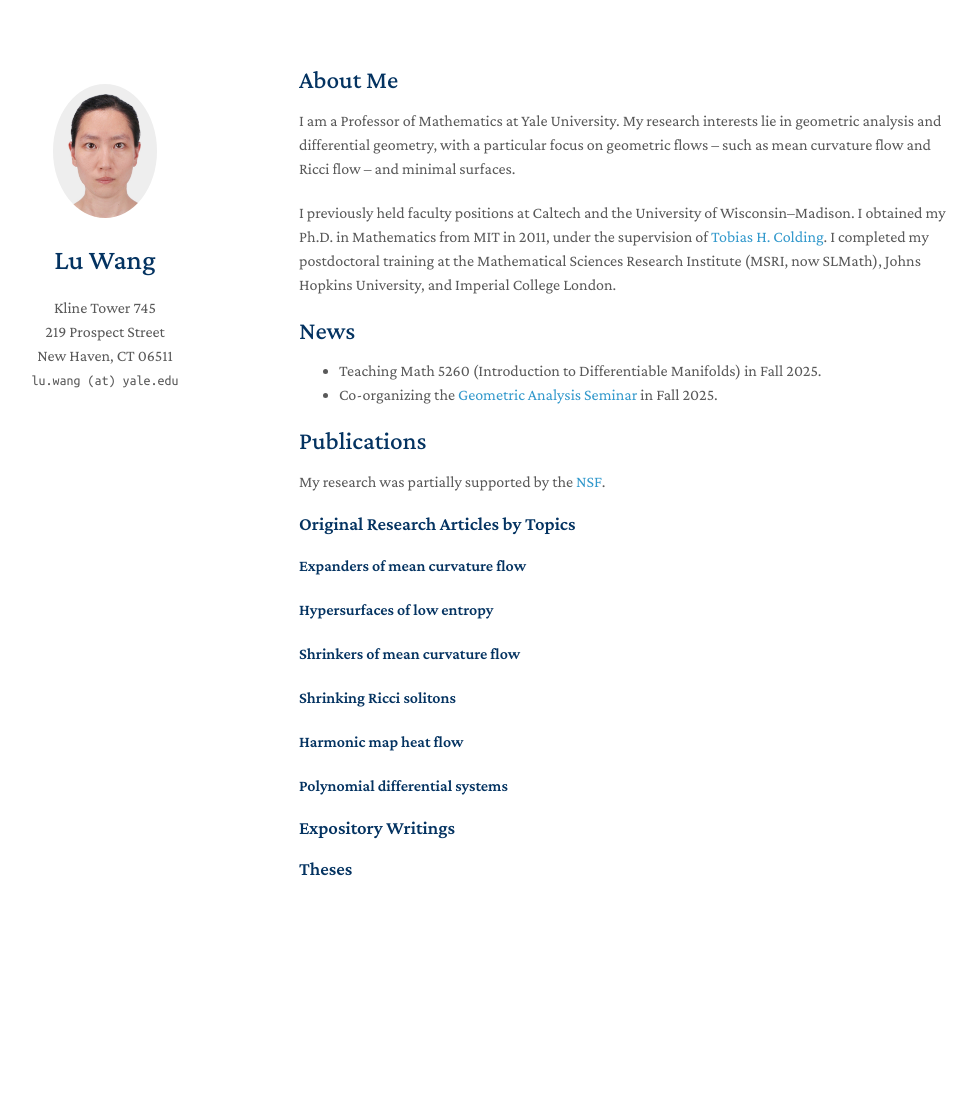
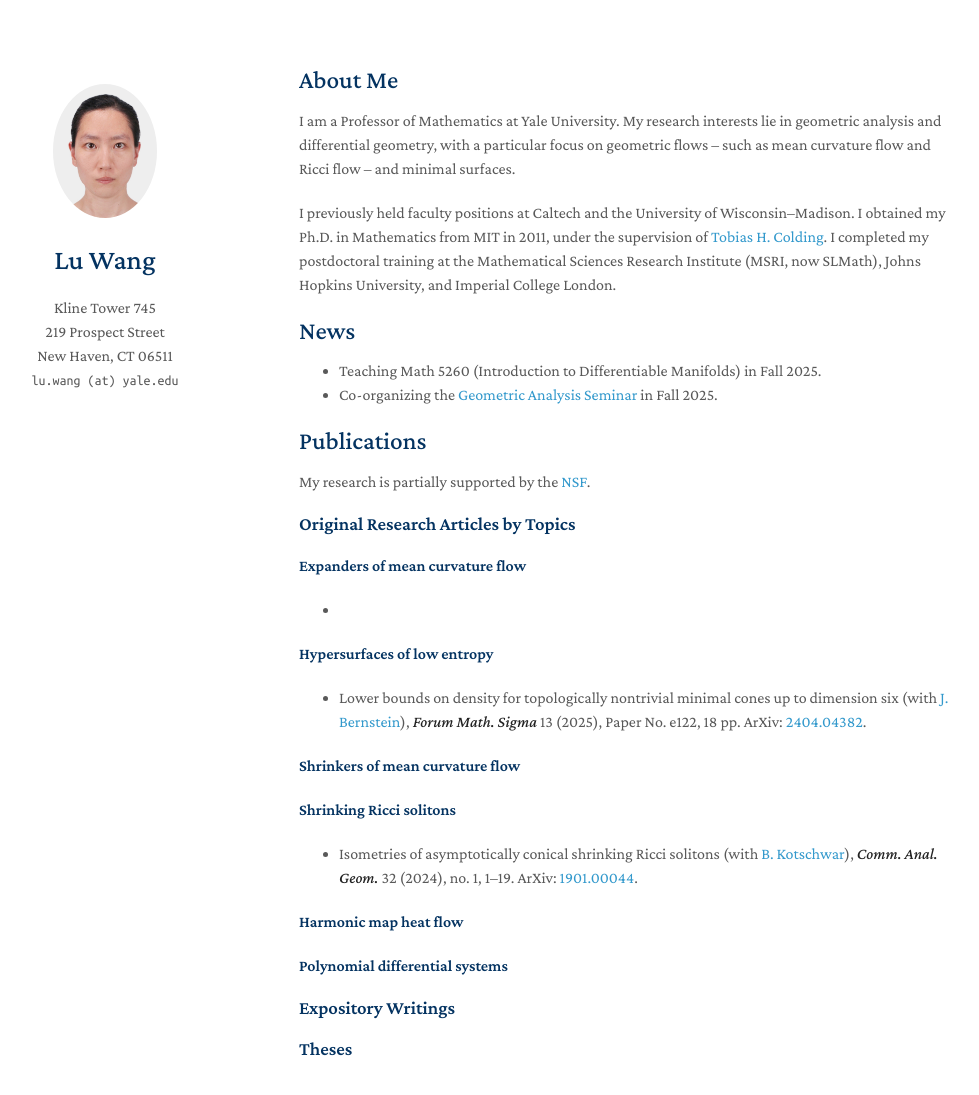
Before and after one commit to drwanglu/drwanglu.github.io, a Jekyll site: the page built from index.md, in a window 1280 px wide and 1154 px high. Shown: the top 1095 px of the window, without its empty margins (171-1150 px from the left). Built offline with Jekyll 4.4.1, drawn with Linux system fonts in a browser that asks for light colours; a style sheet for code colours, icons or effects is not loaded; our own code applies the rules of GitHub Pages for plain Markdown files.

Commit message:
Update index.md

```diff
--- a/index.md
+++ b/index.md
@@ -18,17 +18,23 @@ I completed my postdoctoral training at the Mathematical Sciences Research Insti
 
 ## Publications
 
-My research was partially supported by the [NSF](https://www.nsf.gov).
+My research is partially supported by the [NSF](https://www.nsf.gov).
 
 ### Original Research Articles by Topics
 
 #### Expanders of mean curvature flow
 
+-
+
 #### Hypersurfaces of low entropy
+
+- Lower bounds on density for topologically nontrivial minimal cones up to dimension six (with [J. Bernstein](https://mathematics.jhu.edu/directory/jacob-bernstein/)), ***Forum Math. Sigma*** 13 (2025), Paper No. e122, 18 pp. ArXiv: [2404.04382](https://arxiv.org/abs/2404.04382).
 
 #### Shrinkers of mean curvature flow
 
 #### Shrinking Ricci solitons
+
+- Isometries of asymptotically conical shrinking Ricci solitons (with [B. Kotschwar](https://search.asu.edu/profile/1797093)), ***Comm. Anal. Geom.*** 32 (2024), no. 1, 1–19. ArXiv: [1901.00044](https://arxiv.org/abs/1901.00044).
 
 #### Harmonic map heat flow
 
```
